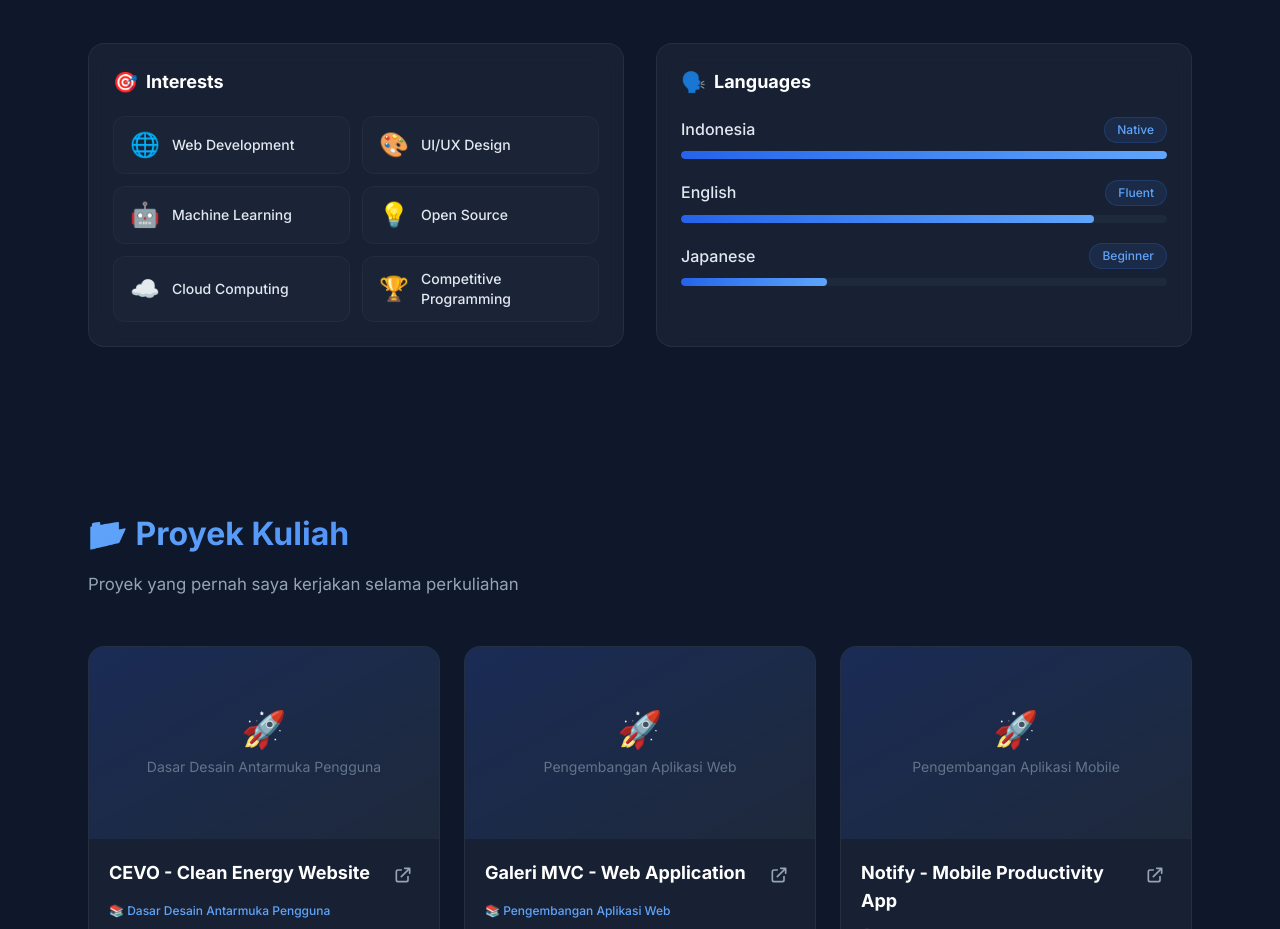
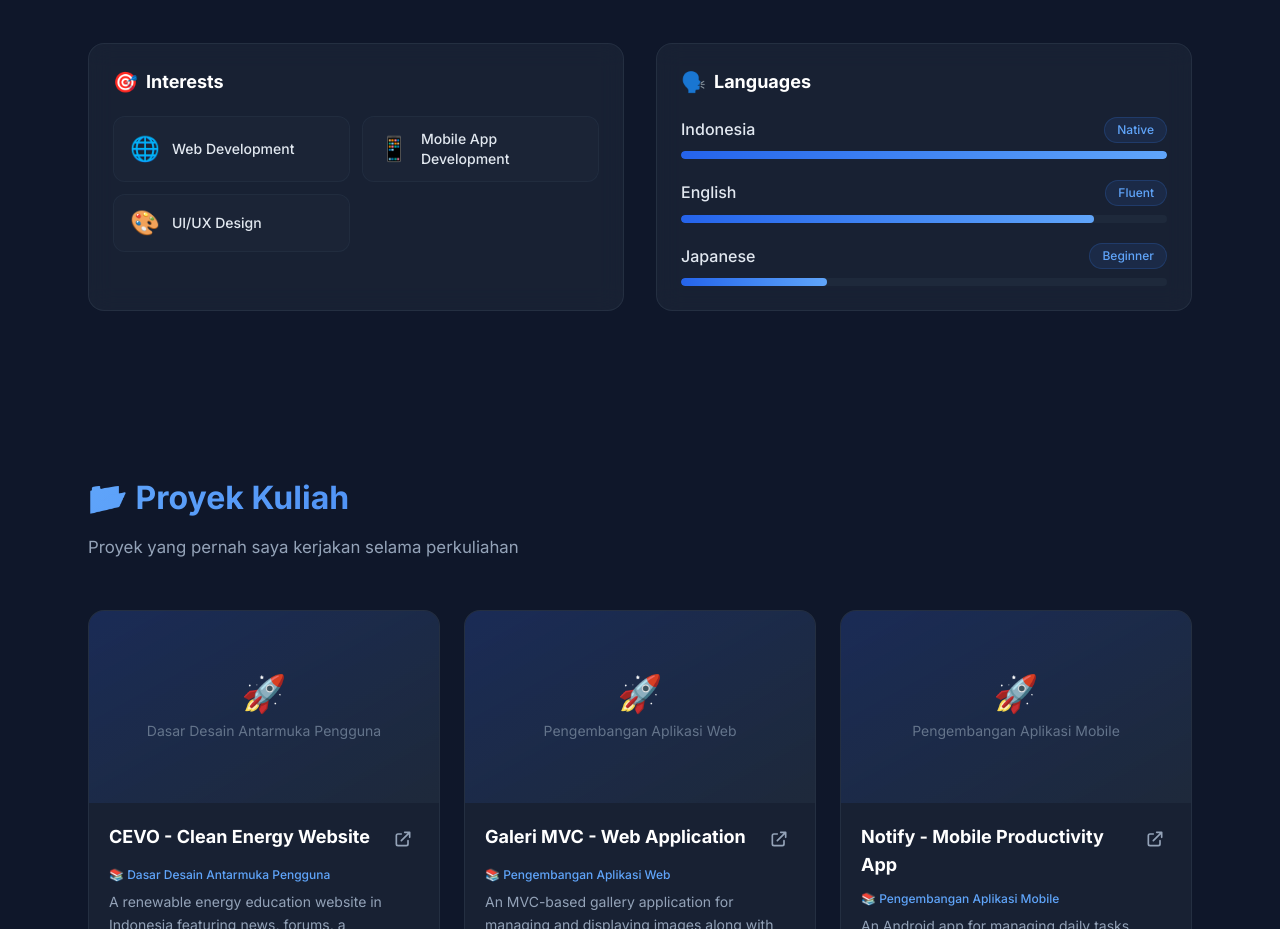
Before and after one commit to mivanf/DigiPort-MyDigitalPortofolio, a Vue app: page / in a window 1280 px wide. Shown: the part 4560-5489 px from the top of the page. Built offline with nearby package versions, Linux system fonts and the light colour scheme.

Commit message:
fix interests details

```diff
--- a/src/data/portfolio.ts
+++ b/src/data/portfolio.ts
@@ -238,11 +238,8 @@ export const portfolioData: PortfolioData = {
   // ── Interests ────────────────────────────────────────────────────
   interests: [
     { name: 'Web Development', icon: '🌐' },
+    { name: 'Mobile App Development', icon: '📱' },
     { name: 'UI/UX Design', icon: '🎨' },
-    { name: 'Machine Learning', icon: '🤖' },
-    { name: 'Open Source', icon: '💡' },
-    { name: 'Cloud Computing', icon: '☁️' },
-    { name: 'Competitive Programming', icon: '🏆' },
   ],
 
   // ── Languages ────────────────────────────────────────────────────
```
